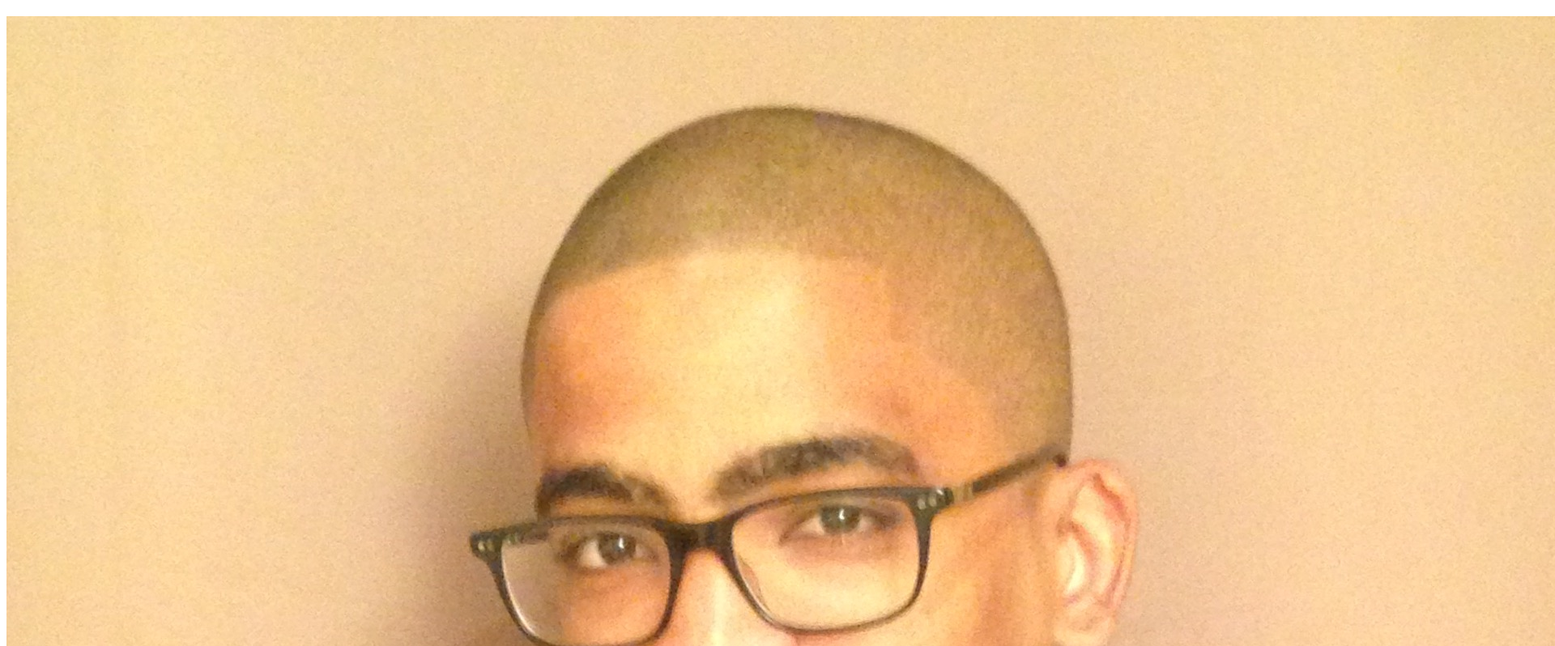
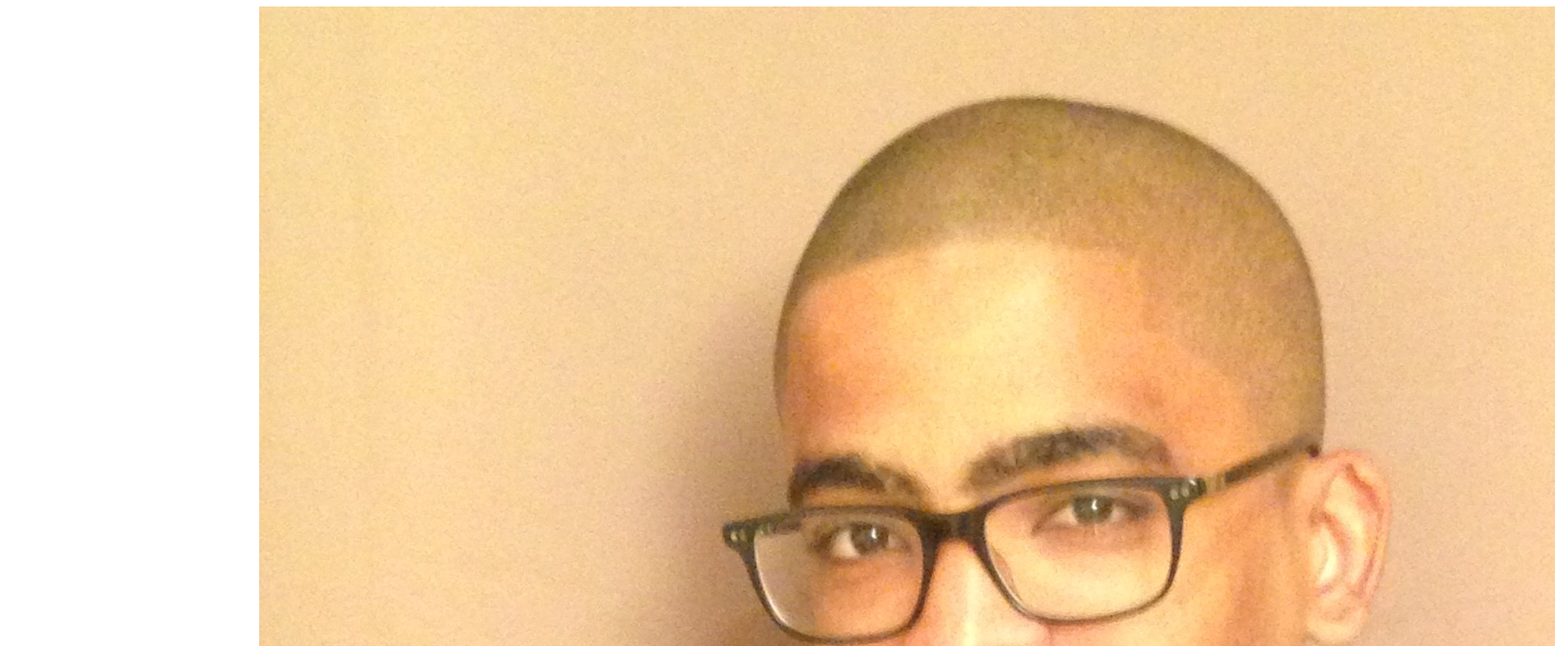
Before and after one commit to Dim97122/Dim97122.github.io, a plain HTML site: page index.html in a window 1280 px wide. Shown: the top 798 px of the page at 81% size, 1920 px wide, since content can reach past the window. Drawn offline with Linux system fonts and the light colour scheme; files that its build step writes are made by us from their sources.

Commit message:
Modifs Image

```diff
--- a/index.html
+++ b/index.html
@@ -7,7 +7,7 @@
   </head>
 
   <body>
-    <h2><img src="Images/FullSizeRender.jpg" alt="Photo de Dimitri" /></h2>
+    <div width="50%" height="100%"><img src="Images/FullSizeRender.jpg" alt="Photo de Dimitri" /></div>
     <h2><a  href="MFW/index.html">Mother Fucking Website </a></h2>
     <h2><a  href="BetterMFW/index.html">Better Mother Fucking Website </a></h2>
     <h2><a  href="BestMFW/index.html">Best Mother Fucking Website </a></h2>
--- /dev/null
+++ b/style.css
@@ -0,0 +1,6 @@
+body
+{
+  text-align: center;
+  width: 50%;
+  margin-left: 25%;
+}
```
